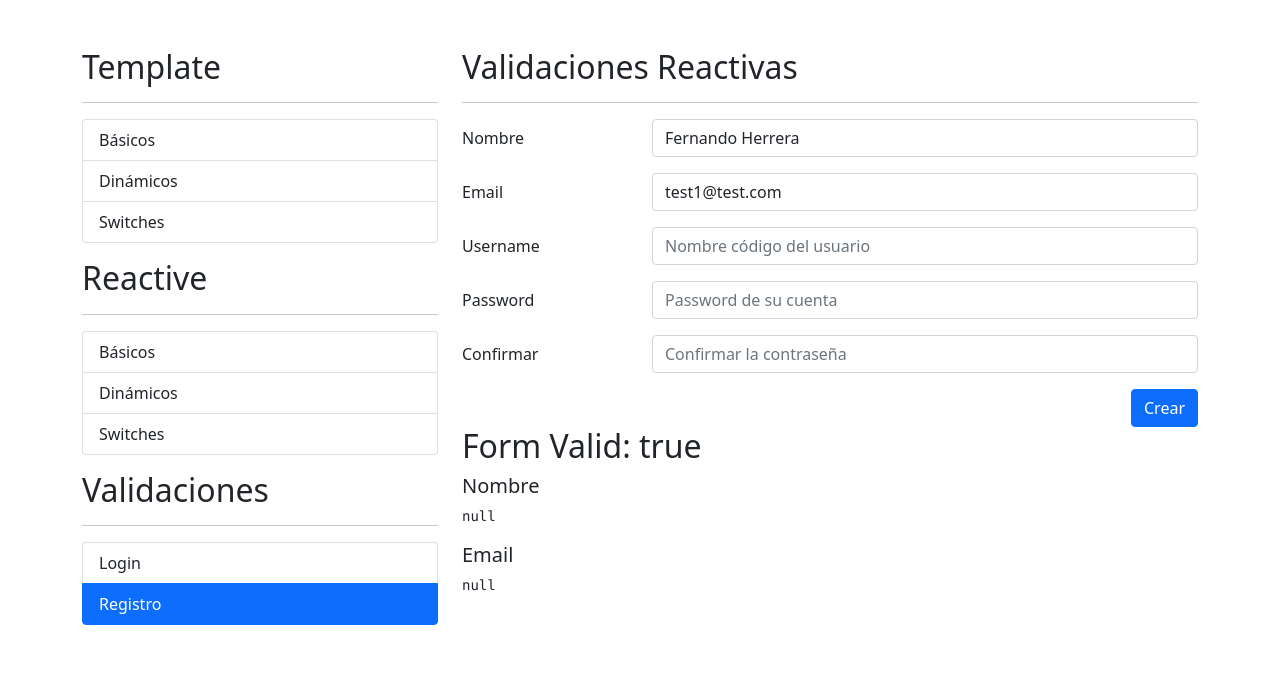
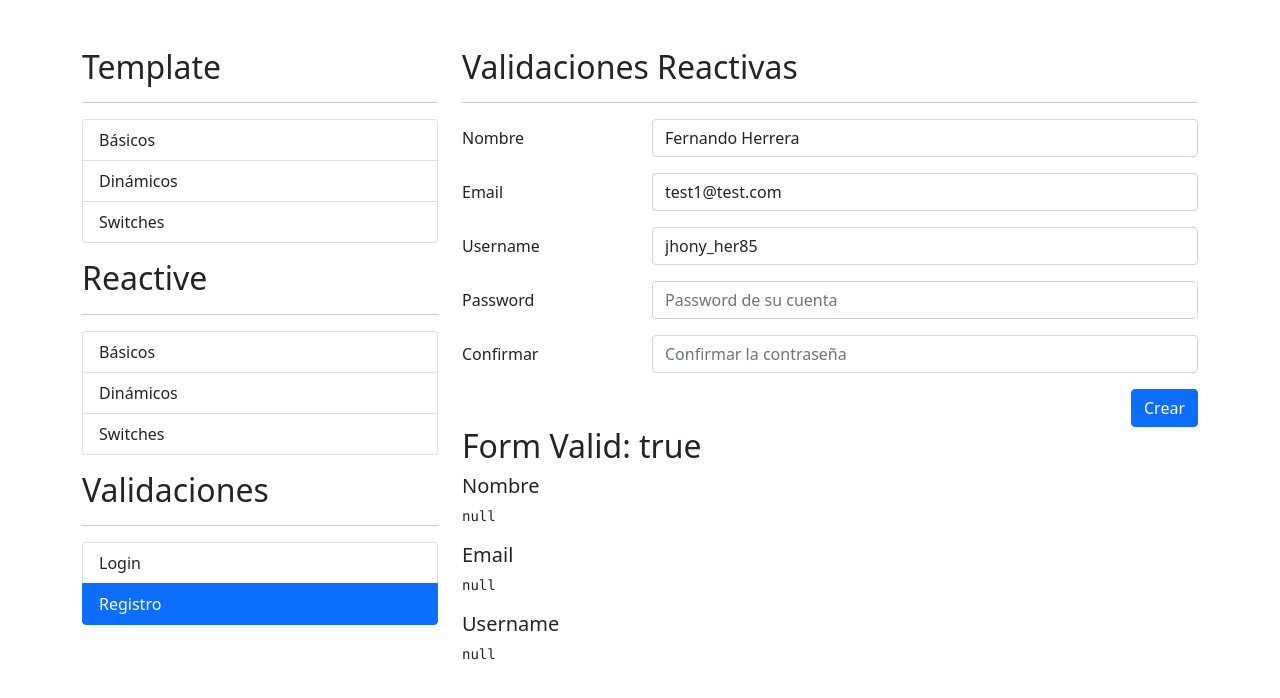
Before and after one commit to JoharryJC/06-formulariosApp, an Angular app: page /auth/registro in a window 1280 px wide. Shown: the top 698 px of the page. Built offline with nearby package versions, Linux system fonts and the light colour scheme.

Commit message:
Custom Validation

```diff
--- a/src/app/auth/pages/registro/registro.component.html
+++ b/src/app/auth/pages/registro/registro.component.html
@@ -45,7 +45,12 @@
                 <div class="col-sm-9">
                     <input  type="text"
                             class="form-control"
+                            formControlName="username"
                             placeholder="Nombre código del usuario">
+                    <span class="form-text text-danger"
+                          *ngIf="campoNoValido('username')">
+                          El username no puede ser Strider
+                    </span>
                 </div>
             </div>
 
@@ -94,3 +99,6 @@
 
 <h5>Email</h5>
 <pre>{{ miFormulario.controls['email'].errors | json }}</pre>
+
+<h5>Username</h5>
+<pre>{{ miFormulario.controls['username'].errors | json }}</pre>
--- a/src/app/auth/pages/registro/registro.component.ts
+++ b/src/app/auth/pages/registro/registro.component.ts
@@ -1,5 +1,5 @@
 import { Component, OnInit } from '@angular/core';
-import { FormGroup, FormBuilder, Validators } from '@angular/forms';
+import { FormGroup, FormBuilder, Validators, FormControl } from '@angular/forms';
 
 @Component({
   selector: 'app-registro',
@@ -12,9 +12,23 @@
   nombreApellidoPattern: string = '([a-zA-Z]+) ([a-zA-Z]+)';
   emailPattern: string = "^[a-z0-9._%+-]+@[a-z0-9.-]+\\.[a-z]{2,4}$";
 
+  noPuedeSerStrider (control: FormControl) {
+    const valor: string = control.value?.trim().toLowerCase();
+    console.log(control.value);
+    if (valor == 'strider') {
+      //return ERROR
+      return {
+        noStrider: true
+      }
+    }
+
+    return null;
+  }
+
   miFormulario: FormGroup = this.fb.group ({
     nombre: ['', [Validators.required, Validators.pattern(this.nombreApellidoPattern) ] ],
     email: ['', [Validators.required, Validators.pattern(this.emailPattern)] ],
+    username: ['', [Validators.required, this.noPuedeSerStrider ]  ],
   });
 
   constructor(private fb: FormBuilder) { }
@@ -22,7 +36,8 @@
   ngOnInit(): void {
     this.miFormulario.reset({
       nombre: 'Fernando Herrera',
-      email: 'test1@test.com'
+      email: 'test1@test.com',
+      username: 'jhony_her85'
     })
   }
 
```
